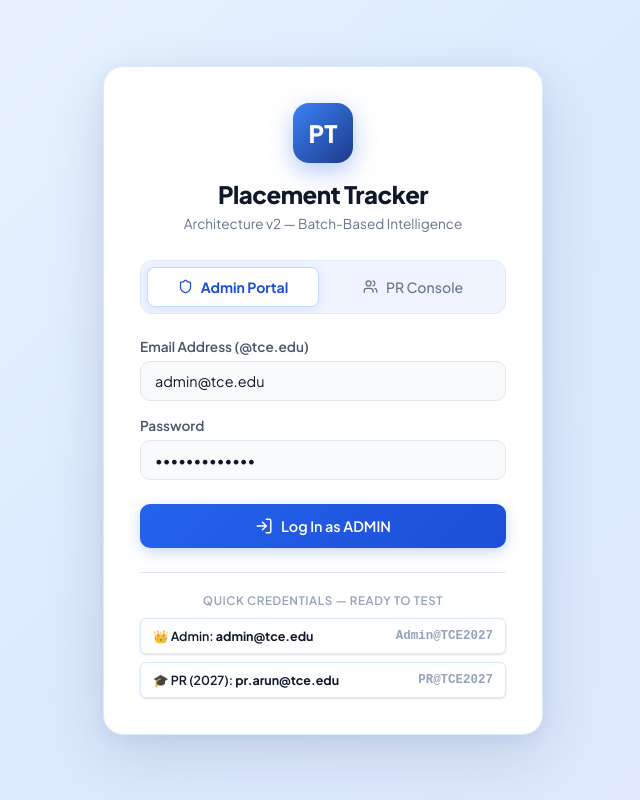
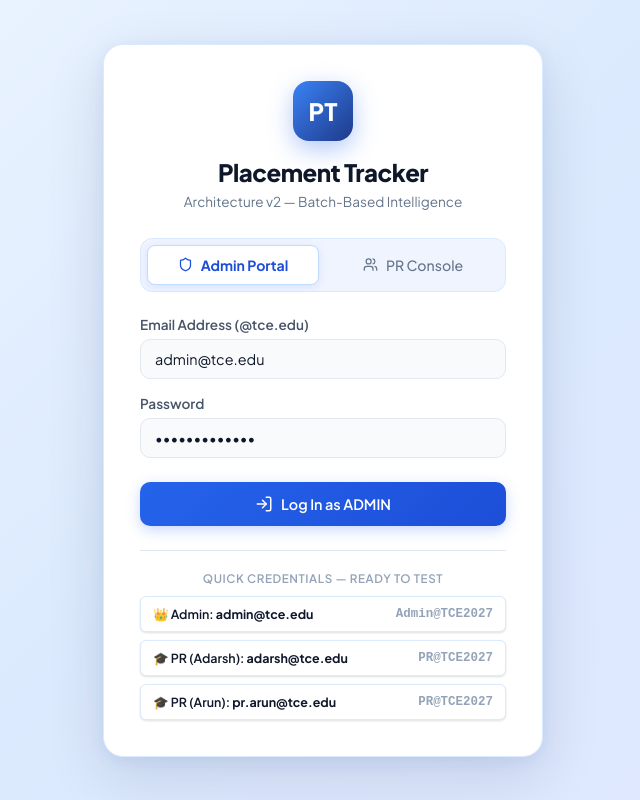
Before and after one commit to adarshkumarSS/PRAPP, a React (Vite) app in the folder frontend/: page / in a window 1280 px wide. Shown: the whole page, without its empty margins (317-957 px from the left). Built offline with nearby package versions, Linux system fonts and the light colour scheme; no server answers.

Commit message:
feat(ui): add Adarsh (PR) quick credentials button on Login page

```diff
--- a/frontend/src/pages/Login.jsx
+++ b/frontend/src/pages/Login.jsx
@@ -210,11 +210,20 @@ export function Login({ onShowToast }) {
             </button>
             <button
               type="button"
+              onClick={() => { setRoleTab('PR'); setEmail('adarsh@tce.edu'); setPassword('PR@TCE2027'); }}
+              className="btn btn-secondary btn-sm"
+              style={{ justifyContent: 'space-between', fontSize: '0.78rem', padding: '9px 12px' }}
+            >
+              <span>🎓 PR (Adarsh): <b>adarsh@tce.edu</b></span>
+              <span style={{ color: '#94a3b8', fontFamily: 'monospace' }}>PR@TCE2027</span>
+            </button>
+            <button
+              type="button"
               onClick={() => { setRoleTab('PR'); setEmail('pr.arun@tce.edu'); setPassword('PR@TCE2027'); }}
               className="btn btn-secondary btn-sm"
               style={{ justifyContent: 'space-between', fontSize: '0.78rem', padding: '9px 12px' }}
             >
-              <span>🎓 PR (2027): <b>pr.arun@tce.edu</b></span>
+              <span>🎓 PR (Arun): <b>pr.arun@tce.edu</b></span>
               <span style={{ color: '#94a3b8', fontFamily: 'monospace' }}>PR@TCE2027</span>
             </button>
           </div>
```
